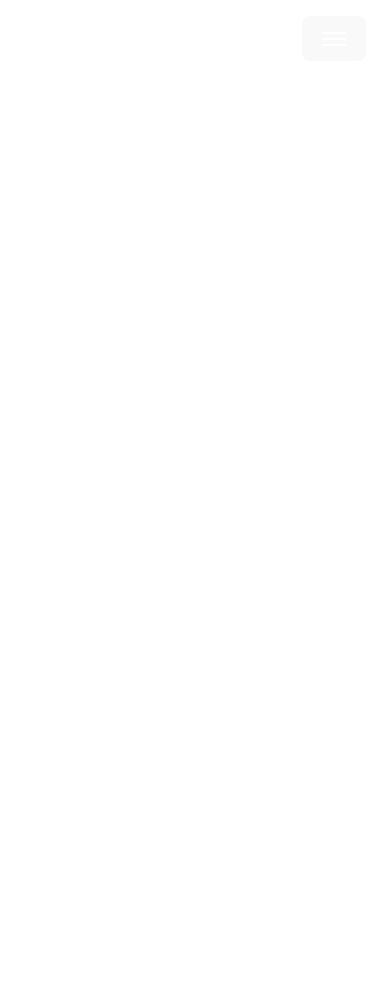
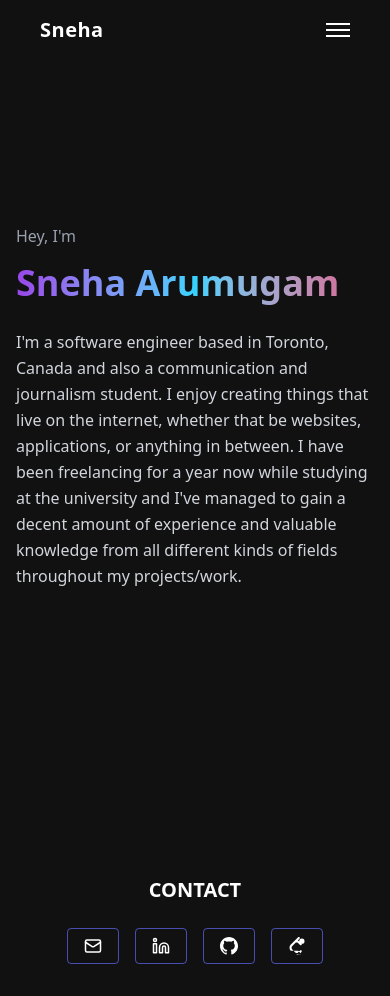
Before and after one commit to sneha9730/portfolio, a React (Vite) app: page / in a window 390 px wide. Before the commit the page ends 844 px from the top, so only its background shows below. Built offline with nearby package versions, Linux system fonts and the light colour scheme.

Commit message:
add herosection

```diff
--- a/package.json
+++ b/package.json
@@ -11,6 +11,7 @@
   },
   "dependencies": {
     "@tailwindcss/vite": "^4.1.10",
+    "lucide-react": "^0.522.0",
     "react": "^19.1.0",
     "react-dom": "^19.1.0",
     "tailwindcss": "^4.1.10"
--- a/src/App.tsx
+++ b/src/App.tsx
@@ -1,10 +1,16 @@
 import Navbar from './components/navbar';
+import Contact from './sections/contact';
+import Hero from './sections/hero';
 
 function App() {
   return (
-    <>
-      <Navbar />
-    </>
+    <div className="min-h-screen flex flex-col">
+      <>
+        <Navbar />
+        <Hero />
+        <Contact/>
+      </>
+    </div>
   );
 }
 
--- a/src/index.css
+++ b/src/index.css
@@ -14,15 +14,6 @@
   -moz-osx-font-smoothing: grayscale;
 }
 
-a {
-  font-weight: 500;
-  color: #646cff;
-  text-decoration: inherit;
-}
-a:hover {
-  color: #535bf2;
-}
-
 body {
   margin: 0;
   display: flex;
@@ -31,39 +22,9 @@ body {
   min-height: 100vh;
 }
 
-h1 {
-  font-size: 3.2em;
-  line-height: 1.1;
-}
-
-button {
-  border-radius: 8px;
-  border: 1px solid transparent;
-  padding: 0.6em 1.2em;
-  font-size: 1em;
-  font-weight: 500;
-  font-family: inherit;
-  background-color: #1a1a1a;
-  cursor: pointer;
-  transition: border-color 0.25s;
-}
-button:hover {
-  border-color: #646cff;
-}
-button:focus,
-button:focus-visible {
-  outline: 4px auto -webkit-focus-ring-color;
-}
-
 @media (prefers-color-scheme: light) {
   :root {
     color: #213547;
     background-color: #ffffff;
   }
-  a:hover {
-    color: #747bff;
-  }
-  button {
-    background-color: #f9f9f9;
-  }
 }
--- /dev/null
+++ b/src/sections/contact.tsx
@@ -0,0 +1,44 @@
+import { Mail, Linkedin } from 'lucide-react';
+
+const Contact = () => {
+  return (
+    <footer className="w-screen bg-[#111111] text-white py-8 px-6 mt-auto">
+      <div className="max-w-8xl pl-12 pr-12">
+        <div className="flex flex-col lg:flex-row lg:items-center lg:justify-between gap-6">
+          <h2 className="text-xl font-semibold font-sans text-center lg:text-left">
+            CONTACT
+          </h2>
+
+          <div className="flex flex-row gap-4 items-center justify-center lg:justify-end">
+            <button className="flex items-center gap-2 bg-transparent border-1 border-[#646cffaa] hover:border-3 hover:border-[#646cffaa] active:border-4 active:border-blue-500 px-4 py-2 rounded transition-all duration-200 w-full sm:w-auto justify-center">
+              <Mail size={18} />
+              <span className="font-medium hidden sm:block">Send an email</span>
+            </button>
+
+            <button className="flex items-center gap-2 bg-transparent border-1 border-[#646cffaa] hover:border-3 hover:border-[#646cffaa] active:border-4 active:border-blue-500 px-4 py-2 rounded transition-all duration-200 w-full sm:w-auto justify-center">
+              <Linkedin size={18} />
+              <span className="font-medium hidden sm:block">LinkedIn</span>
+            </button>
+
+            <button className="flex items-center gap-2 bg-transparent border-1 border-[#646cffaa] hover:border-3 hover:border-[#646cffaa] active:border-4 active:border-blue-500 px-4 py-2 rounded transition-all duration-200 w-full sm:w-auto justify-center">
+              <svg width="18" height="18" viewBox="0 0 24 24" fill="currentColor">
+                <path d="M12 0C5.37 0 0 5.37 0 12c0 5.3 3.44 9.8 8.2 11.39.6.11.82-.26.82-.58v-2.03c-3.34.73-4.04-1.61-4.04-1.61-.55-1.39-1.34-1.76-1.34-1.76-1.1-.75.08-.73.08-.73 1.21.09 1.85 1.25 1.85 1.25 1.08 1.85 2.83 1.31 3.52 1 .11-.78.42-1.31.77-1.61-2.67-.3-5.47-1.34-5.47-5.93 0-1.31.47-2.38 1.24-3.22-.12-.3-.54-1.52.12-3.16 0 0 1.01-.32 3.3 1.23.96-.27 1.98-.4 3-.4s2.04.13 3 .4c2.29-1.55 3.3-1.23 3.3-1.23.66 1.64.24 2.86.12 3.16.77.84 1.24 1.91 1.24 3.22 0 4.61-2.8 5.63-5.48 5.92.43.37.81 1.1.81 2.22v3.29c0 .32.22.7.82.58C20.56 21.8 24 17.3 24 12 24 5.37 18.63 0 12 0z"/>
+              </svg>
+              <span className="font-medium hidden sm:block">Github</span>
+            </button>
+
+            <button className="flex items-center gap-2 bg-transparent border-1 border-[#646cffaa] hover:border-3 hover:border-[#646cffaa] active:border-4 active:border-blue-500 px-4 py-2 rounded transition-all duration-200 w-full sm:w-auto justify-center">
+            <svg width="18" height="18" viewBox="0 0 24 24" fill="currentColor">
+                <path d="M13.482,18.187l4.313,4.361C8.768,23.527,10.113,24,11.598,24c1.485,0,2.83-0.512,3.805-1.494l2.588-2.637c0.51-0.514,0.492-1.365-0.039-1.9c-0.531-0.535-1.375-0.553-1.884-0.039l-2.676,2.607c-0.462,0.467-1.102,0.662-1.809,0.662s-1.346-0.195-1.81-0.662l-4.298-4.363c-0.463-0.467-0.696-1.15-0.696-1.863c0-0.713,0.233-1.357,0.696-1.824l4.285-4.38c0.463-0.467,1.116-0.645,1.822-0.645s1.346,0.195,1.809,0.662l2.676,2.606c0.51,0.515,1.354,0.497,1.885-0.038c0.531-0.536,0.549-1.387,0.039-1.901l-2.588-2.636c-0.649-0.646-1.471-1.116-2.392-1.33l-0.034-0.007l2.447-2.503c0.512-0.514,0.494-1.366-0.037-1.901c-0.531-0.535-1.376-0.552-1.887-0.038L3.482,10.476C2.509,11.458,2,12.813,2,14.311C2,15.809,2.509,17.207,3.482,18.187z"/>
+                <circle cx="18.5" cy="5.5" r="3.5"/>
+            </svg>
+            <span className="font-medium hidden sm:block">Leetcode</span>
+            </button>
+          </div>
+        </div>
+      </div>
+    </footer>
+  );
+};
+
+export default Contact;
--- /dev/null
+++ b/src/sections/hero.tsx
@@ -0,0 +1,20 @@
+const Hero = () => {
+  return (
+    <section className="min-h-screen flex flex-col justify-center px-4 sm:px-6 md:px-20 bg-[#111111] text-white">
+      <p className="md:text-lg sm:text-base text-gray-400 mb-3 sm:mb-4">Hey, I'm</p>
+
+      <h1 className="text-4xl sm:text-6xl md:text-8xl font-bold bg-gradient-to-r from-[#9845E8] via-[#33D2FF] to-[#DD5789] bg-[length:100%] bg-clip-text text-transparent mb-6 leading-tight">
+        Sneha Arumugam
+      </h1>
+
+      <p className="max-w-screen md:text-lg sm:text-base text-gray-300 leading-relaxed mb-8 sm:mb-10">
+        I'm a software engineer based in Toronto, Canada and also a communication and journalism student.
+        I enjoy creating things that live on the internet, whether that be websites, applications, or anything in between.
+        I have been freelancing for a year now while studying at the university and I've managed to gain a decent amount
+        of experience and valuable knowledge from all different kinds of fields throughout my projects/work.
+      </p>
+    </section>
+  );
+};
+
+export default Hero;
```
Also changed, not shown: src/App.css (+0 -13 lines), 1 other file (tests, documents, lock files or other folders).
